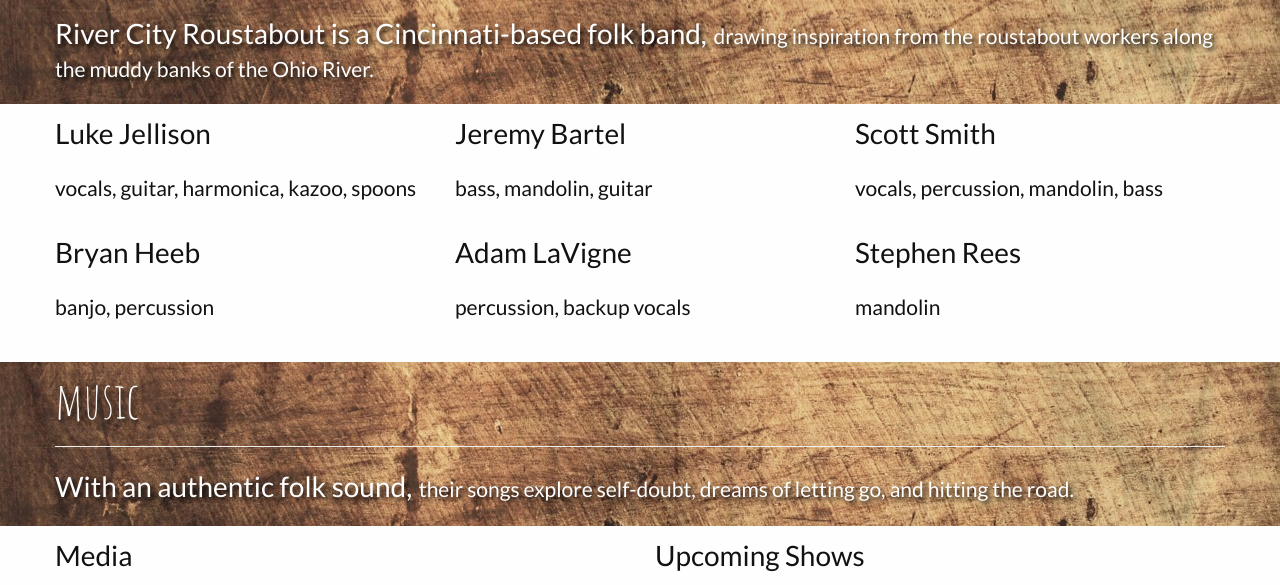
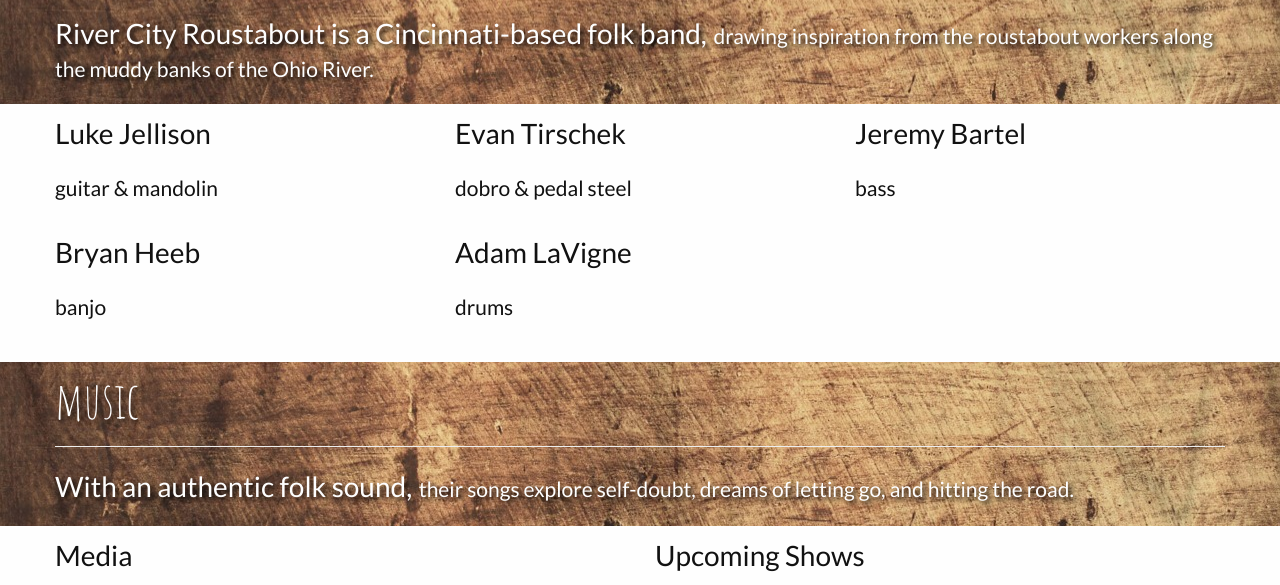
Before and after one commit to jillianannette/River-City-Roustabout, a plain HTML site: page index.html in a window 1280 px wide. Shown: the part 512-1097 px from the top of the page. Drawn offline with Linux system fonts and the light colour scheme.

Commit message:
Band Member Updates

```diff
--- a/index.html
+++ b/index.html
@@ -63,34 +63,29 @@
 			<div class="row">
 				<div class="col-sm-4">
 					<p class="lead">Luke Jellison</p>
-					<p class="info">vocals, guitar, harmonica, kazoo, spoons</p>
+					<p class="info">guitar &amp; mandolin</p>
+					<br>
+				</div>
+				<div class="col-sm-4">
+					<p class="lead">Evan Tirschek</p>
+					<p class="info">dobro &amp; pedal steel</p>
 					<br>
 				</div>
 				<div class="col-sm-4">
 					<p class="lead">Jeremy Bartel</p>
-					<p class="info">bass, mandolin, guitar</p>
-					<br>
-				</div>
-				<div class="col-sm-4">
-					<p class="lead">Scott Smith</p>
-					<p class="info">vocals, percussion, mandolin, bass</p>
+					<p class="info">bass</p>
 					<br>
 				</div>
 			</div>
 			<div class="row">
 				<div class="col-sm-4">
 					<p class="lead">Bryan Heeb</p>
-					<p class="info">banjo, percussion</p>
+					<p class="info">banjo</p>
 					<br>
 				</div>
 				<div class="clear col-sm-4">
 					<p class="lead">Adam LaVigne</p>
-					<p class="info">percussion, backup vocals</p>
-					<br>
-				</div>
-				<div class="col-sm-4">
-					<p class="lead">Stephen Rees</p>
-					<p class="info">mandolin</p>
+					<p class="info">drums</p>
 					<br>
 				</div>
 			</div>
```
